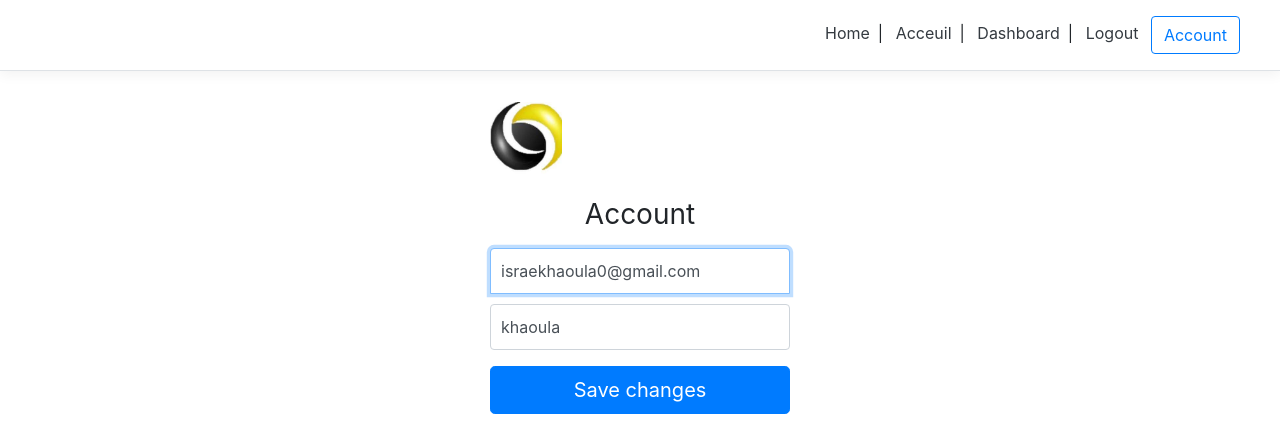
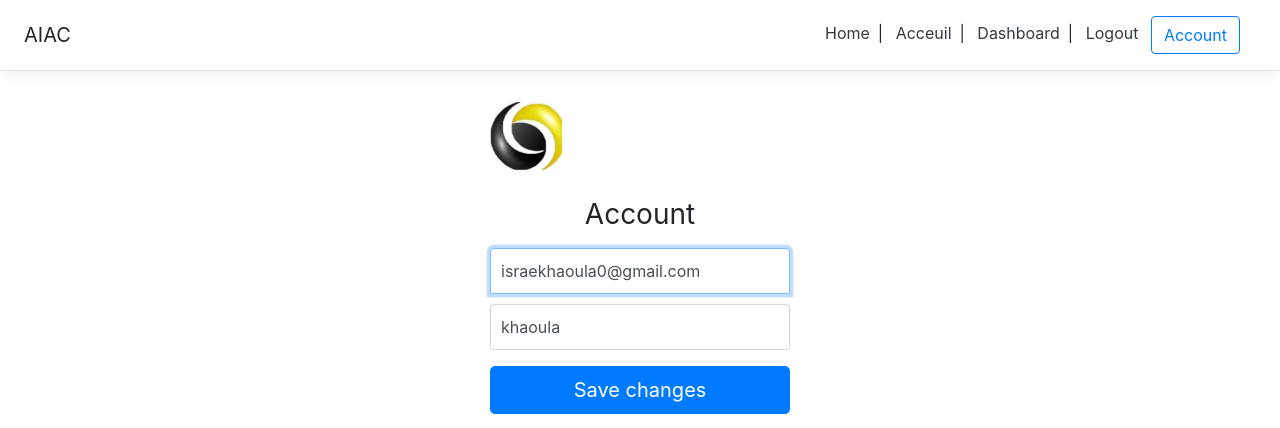
Before and after one commit to khaoulaElarroud/sensors, a Django app: page /account/ in a window 1280 px wide. Shown: the top 428 px of the page. Run offline with Django 4.2, Linux system fonts and the light colour scheme; a user stored in the database is signed in; some libraries are stand-ins or nearby versions.

Commit message:
modified the header

```diff
--- a/drones/templates/snippets/header.html
+++ b/drones/templates/snippets/header.html
@@ -29,7 +29,7 @@
 
 
 <div class="d-flex flex-column flex-md-row align-items-center p-3 px-md-4 mb-3 bg-white border-bottom box-shadow">
-    <h5 class="my-0 mr-md-auto font-weight-normal"></h5>
+    <h5 class="my-0 mr-md-auto font-weight-normal">AIAC</h5>
     <nav class="my-2 my-md-0 mr-md-3">
       {% if request.user.is_authenticated %}
         <a class="p-2 text-dark" href="{%url 'home'%}">Home</a>|
```
